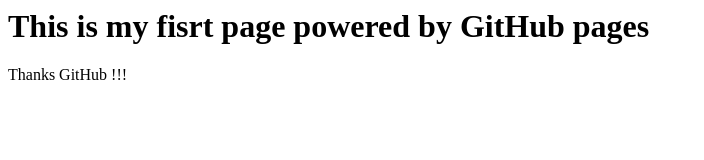
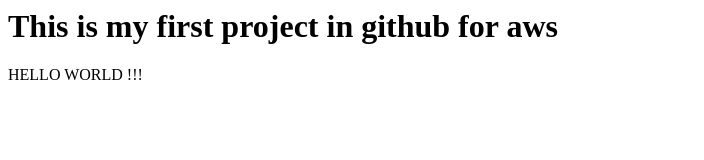
Before and after one commit to gcordova17/Biography-webpage, a plain HTML site: page Index.html in a window 1280 px wide. Shown: the whole page, without its empty margins (0-704 px from the left). Drawn offline with Linux system fonts and the light colour scheme.

Commit message:
Index v20190622

```diff
--- a/Index.html
+++ b/Index.html
@@ -1,6 +1,6 @@
 <html>
-<h1>This is my fisrt page powered by GitHub pages</h1>
+<h1>This is my first project in github for aws</h1>
 
-Thanks GitHub !!!
+HELLO WORLD !!!
 
 </html>
```
